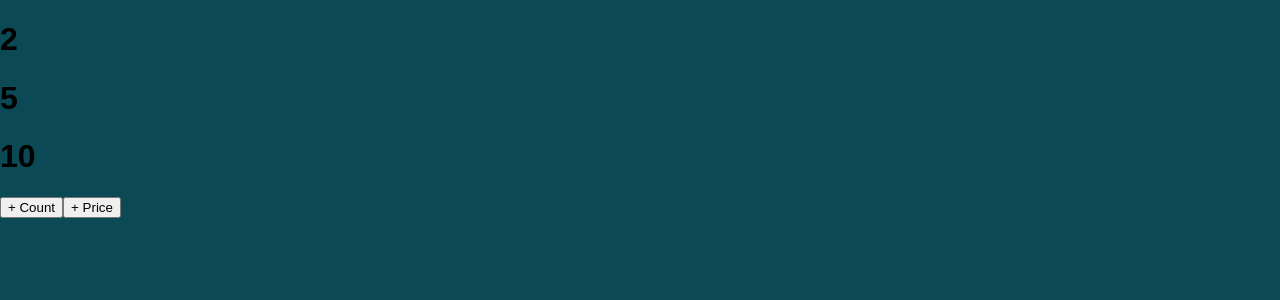
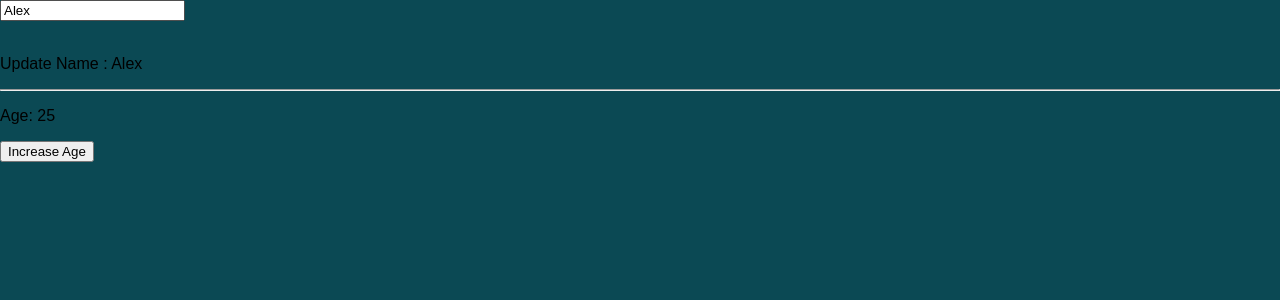
Before and after one commit to Rishab-RajHR/Angular-App, an Angular app: page / in a window 1280 px wide. Shown: the top 300 px of the page. Built offline with nearby package versions, Linux system fonts and the light colour scheme.

Commit message:
Two way Binding

```diff
--- a/src/app/app.html
+++ b/src/app/app.html
@@ -1,15 +1,19 @@
-<!-- <h1>{{count()}}</h1>
-<h1>{{doubleCount()}}</h1>
+<!-- <input [(ngModel)]="username" placeholder="Enter your name" />
 
-<button (click)="increment()">Increment</button> -->
-<!-- <h1>{{name()}}</h1> -->
+<p>{{username}}</p> -->
+<!--
+<input [value]="name()" (input)="name.set($event.target.value)" placeholder="Name">
 
-<!-- <button (click)="setCount()">Set</button> -->
+<p>{{name()}}</p> -->
 
 
-<h1>{{count()}}</h1>
-<h1>{{price()}}</h1>
-<h1>{{total()}}</h1>
+<input [value]="user().name" (input)="updateName($event.target.value)" placeholder="Name">
 
-<button (click)="updateCount()">+ Count</button>
-<button (click)="updatePrice()">+ Price</button>
+<br><br>
+
+<p> Update Name : {{user().name}}</p>
+
+<hr>
+
+<p> Age: {{user().age}}</p>
+<button (click)="updateAge()">Increase Age</button>
--- a/src/app/app.ts
+++ b/src/app/app.ts
@@ -1,38 +1,27 @@
-import { CommonModule } from '@angular/common';
+// import { FormsModule } from '@angular/forms';
 import { Component, computed, effect, signal } from '@angular/core';
 
 
 @Component({
-  imports: [CommonModule],
+  imports: [],
   selector: 'app-root',
   templateUrl:'./app.html',
   styleUrls: ['./app.css']
 })
 export class App {
-    // count  = signal(0);
-    // name = signal('Angular');
+  //  username = "Alex";
+  // name = signal('Alex');
 
-    // setCount(){
-    //    this.count.set(2);
-    // }
+  user = signal<{ name: string; age: number}>({
+     name:"Alex",
+     age: 25
+  })
 
-    count = signal(2);
-    price = signal(5);
+  updateName(value: string) {
+      this.user.update(user => ({ ...user, name: value }));
+  }
 
-    // doubleCount = computed(() => this.count() * 2);
-
-    total = computed(() => this.count() * this.price());
-    constructor(){
-      effect(() => {
-         console.log("Double Count:", this.total());
-      })
-    }
-
-    updateCount(){
-       this.count.update(c => c + 1);
-    }
-
-    updatePrice(){
-       this.count.update(p => p + 1);
-    }
+  updateAge() {
+     this.user.update(user => ({ ...user, age: user.age+1 }));
+  }
 }
```
